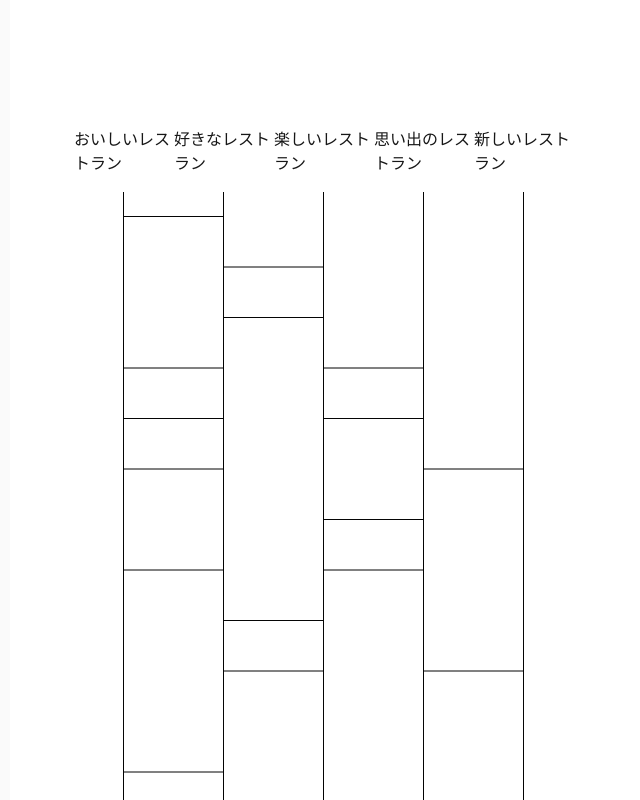
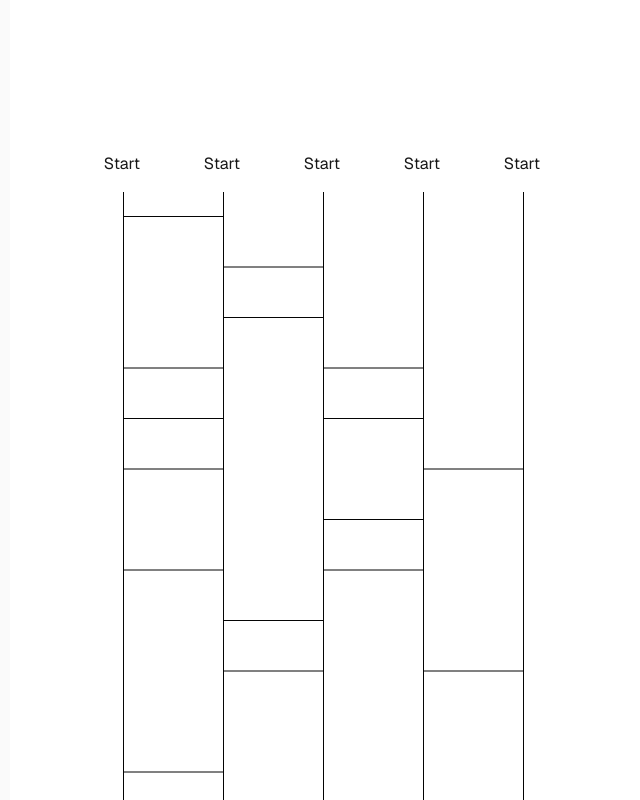
Before and after one commit to kusa-mochi/amida, a Next.js app in the folder amida/: page / in a window 1280 px wide. Both pictures are taken after a click on the button "Start". Shown: the top 800 px of the page, without its empty margins (246-886 px from the left). Built offline with nearby package versions, Linux system fonts and the light colour scheme.

Commit message:
あみだのスタートボタンを設置

```diff
--- a/amida/app/components/amida.tsx
+++ b/amida/app/components/amida.tsx
@@ -37,12 +37,24 @@ export const Amida: FC<Props> = ({ gotoInit }) => {
     }
   }
 
+  const startAmida = (startIndex: number) => {
+    console.log("Start Amida: ", startIndex);
+
+  }
+
   return (
     <div>
       <div className={`grid grid-cols-${goals.length} gap-0 mb-4`}>
-        {goals.map((item, index) => (
-          <div key={index} className="w-24">{item}</div>
-        ))}
+        {// goals.lengthの数だけテキスト入力用のinput要素を並べる
+          goals.map((_, index) => (
+            <div key={index} className="w-24"><input type="text" defaultValue={""} className="w-24" /></div>
+          ))
+        }
+        {// goals.lengthの数だけくじ引き開始のボタンを並べる
+          goals.map((_, index) => (
+            <div key={index} className="w-24 text-center"><button onClick={() => startAmida(index)}>Start</button></div>
+          ))
+        }
       </div>
       <div className={`grid grid-cols-${goals.length} gap-0`}>
         {
@@ -53,6 +65,12 @@ export const Amida: FC<Props> = ({ gotoInit }) => {
           ))
         }
       </div>
+      <div className={`grid grid-cols-${goals.length} gap-0 mb-4`}>
+        {goals.map((item, index) => (
+          <div key={index} className="w-24">{item}</div>
+        ))}
+      </div>
+      <button onClick={gotoInit}>Go to Init</button>
     </div>
   );
 };
```
